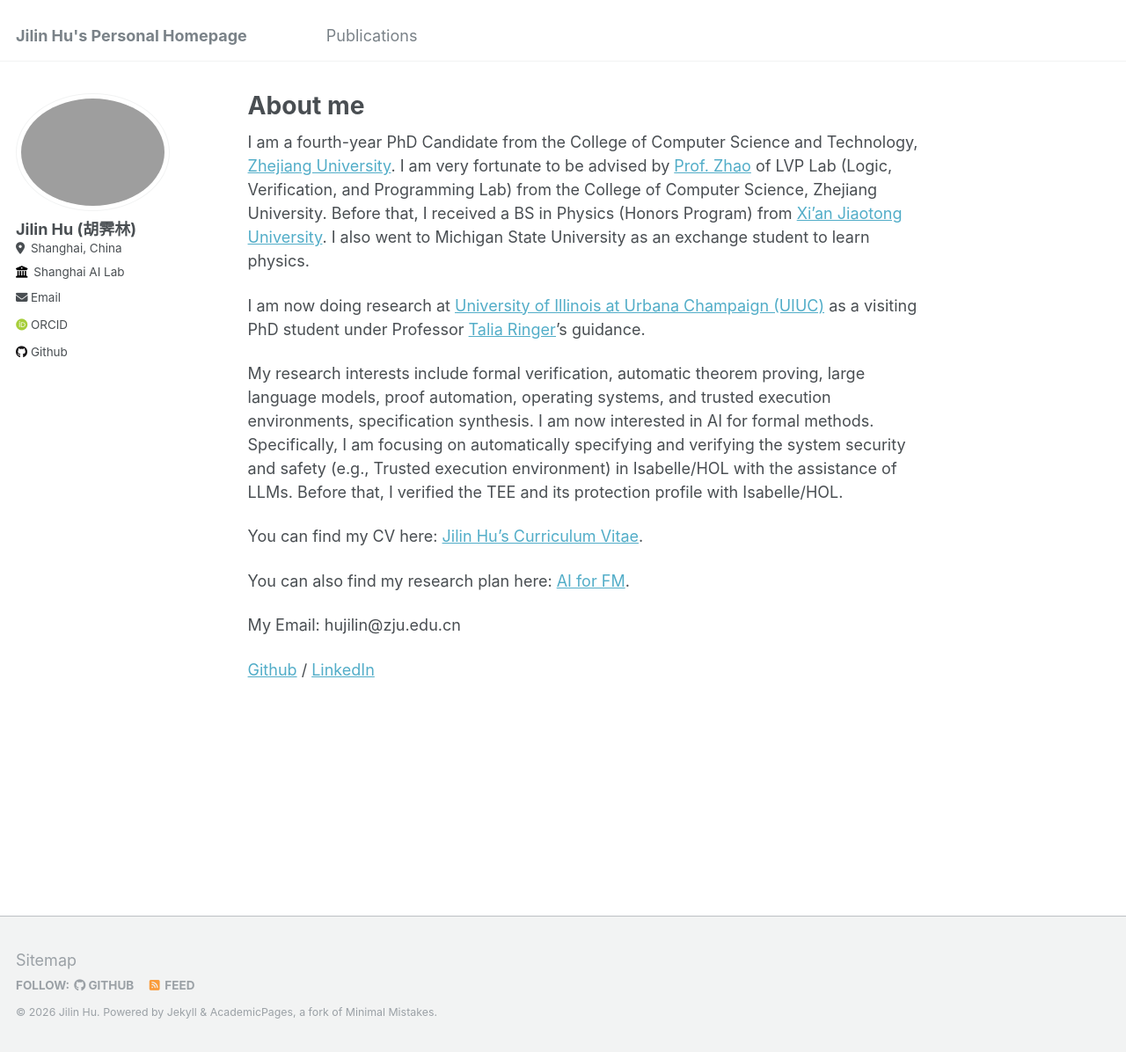
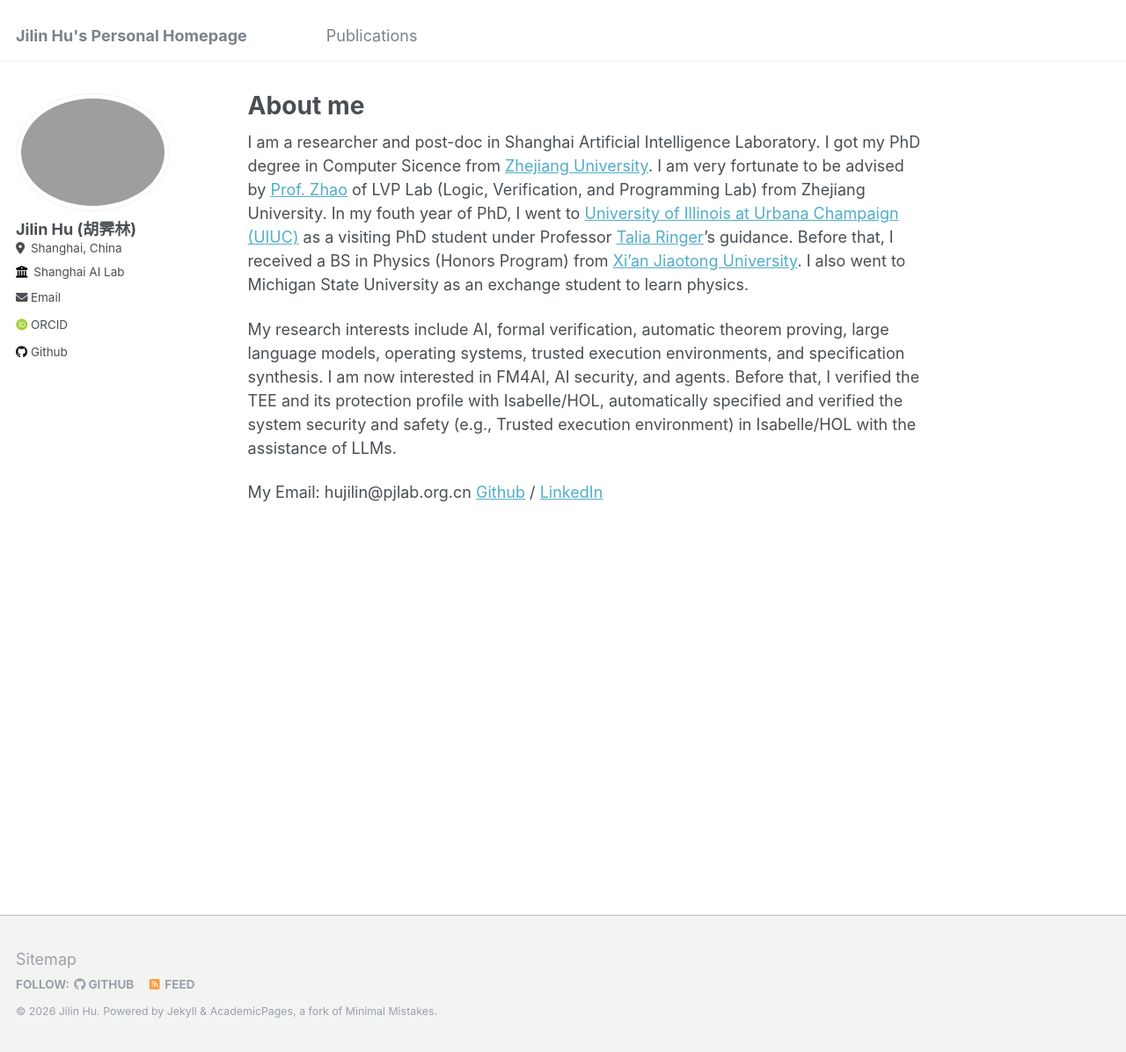
Before and after one commit to JilinHu/JilinHu.github.io, a Jekyll site: the page built from _pages/about.md, in a window 1280 px wide and 1196 px high. Shown: the whole window at 88% size. Built offline with Jekyll 4.4.1, drawn with Linux system fonts in a browser that asks for light colours; some web fonts are replaced.

Commit message:
Revise about page with new role and research focus
Updated personal information and research interests in the about page.

```diff
--- a/_pages/about.md
+++ b/_pages/about.md
@@ -8,16 +8,10 @@ redirect_from:
 ---
 
 
-I am a fourth-year PhD Candidate from the College of Computer Science and Technology, [Zhejiang University](https://www.zju.edu.cn/). I am very fortunate to be advised by [Prof. Zhao](https://lvpgroup.github.io/) of LVP Lab (Logic, Verification, and Programming Lab) from the College of Computer Science, Zhejiang University. Before that, I received a BS in Physics (Honors Program) from [Xi'an Jiaotong University](https://www.xjtu.edu.cn/). I also went to Michigan State University as an exchange student to learn physics.
 
-I am now doing research at [University of Illinois at Urbana Champaign (UIUC)](https://illinois.edu/) as a visiting PhD student under Professor [Talia Ringer](https://dependenttyp.es/)'s guidance.
+I am a researcher and post-doc in Shanghai Artificial Intelligence Laboratory. I got my PhD degree in Computer Sicence from [Zhejiang University](https://www.zju.edu.cn/). I am very fortunate to be advised by [Prof. Zhao](https://lvpgroup.github.io/) of LVP Lab (Logic, Verification, and Programming Lab) from Zhejiang University. In my fouth year of PhD, I went to [University of Illinois at Urbana Champaign (UIUC)](https://illinois.edu/) as a visiting PhD student under Professor [Talia Ringer](https://dependenttyp.es/)'s guidance. Before that, I received a BS in Physics (Honors Program) from [Xi'an Jiaotong University](https://www.xjtu.edu.cn/). I also went to Michigan State University as an exchange student to learn physics.
 
-My research interests include formal verification, automatic theorem proving, large language models, proof automation, operating systems, and trusted execution environments, specification synthesis. I am now interested in AI for formal methods. Specifically, I am focusing on automatically specifying and verifying the system security and safety (e.g., Trusted execution environment) in Isabelle/HOL with the assistance of LLMs. Before that, I verified the TEE and its protection profile with Isabelle/HOL.
+My research interests include AI, formal verification, automatic theorem proving, large language models, operating systems, trusted execution environments, and specification synthesis. I am now interested in FM4AI, AI security, and agents. Before that, I verified the TEE and its protection profile with Isabelle/HOL, automatically specified and verified the system security and safety (e.g., Trusted execution environment) in Isabelle/HOL with the assistance of LLMs.
 
-You can find my CV here: [Jilin Hu's Curriculum Vitae](../assets/CV.pdf).
-
-You can also find my research plan here: [AI for FM](../assets/Plan.pdf).
-
-My Email: hujilin@zju.edu.cn
-
+My Email: hujilin@pjlab.org.cn
 [Github](https://github.com/JilinHu) / [LinkedIn](https://www.linkedin.com/in/jilin-hu-2b8649284/)
```
